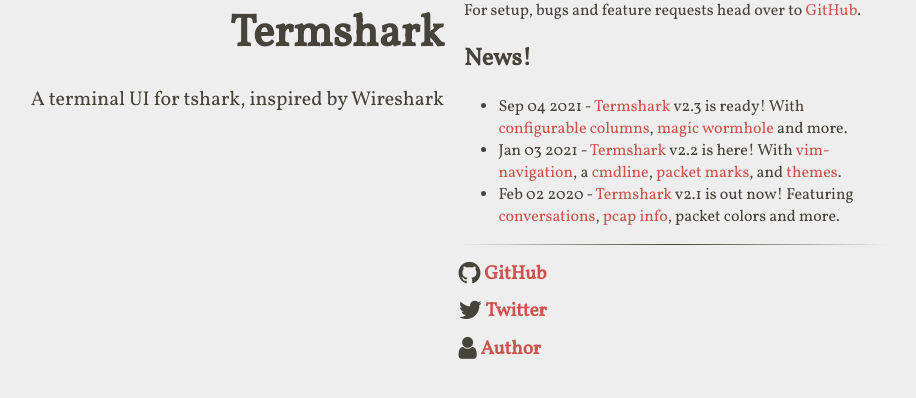
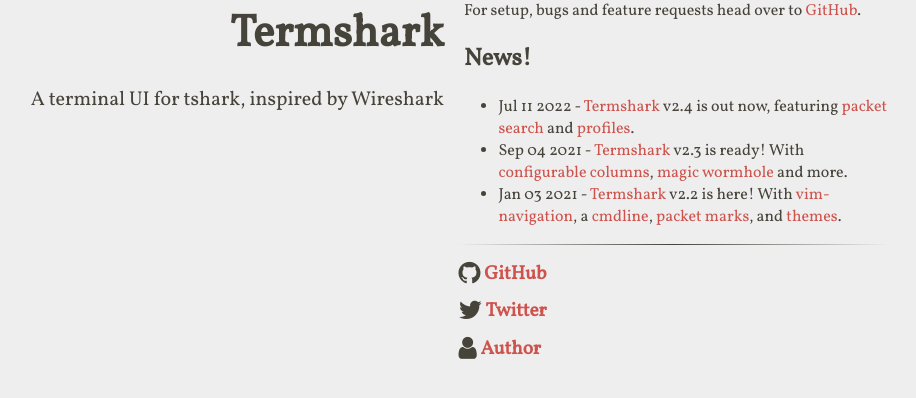
Before and after one commit to gcla/termshark, a Jekyll site: the page built from index.html, in a window 1280 px wide, cut to the strip 402-800 px from the top of the page. Shown: the whole strip, without its empty margins (216-1132 px from the left). Built offline with Jekyll 4.4.1, drawn with Linux system fonts in a browser that asks for light colours; nearby versions of some CDN libraries.

Commit message:
v2.4.0 updates to the termshark.io page

```diff
--- a/_config.yml
+++ b/_config.yml
@@ -8,7 +8,7 @@
 # configuration
 termshark:
   # an avatar or logo (optional)
-  logo: "/images/termsharkv21.gif"
+  logo: "/images/demo4.gif"
   # author will appear under the avatar (optional)
   author: "Termshark"
   # tagline will appear under the title (optional)
--- a/_includes/content.html
+++ b/_includes/content.html
@@ -21,9 +21,9 @@
 
 <h2>News!</h2>
 <ul>
+  <li>Jul 11 2022 - <a href="https://termshark.io/changelogv24">Termshark</a> v2.4 is out now, featuring <a href="https://github.com/gcla/termshark/blob/master/docs/UserGuide.md#searching-packets">packet search</a> and <a href="https://github.com/gcla/termshark/blob/master/docs/UserGuide.md#profiles">profiles</a>.</li>
   <li>Sep 04 2021 - <a href="https://termshark.io/changelogv23">Termshark</a> v2.3 is ready! With <a href="https://github.com/gcla/termshark/blob/master/docs/UserGuide.md#columns">configurable columns</a>, <a href="wormhole-demo">magic wormhole</a> and more.</li>
   <li>Jan 03 2021 - <a href="https://termshark.io/changelogv22">Termshark</a> v2.2 is here! With <a href="https://github.com/gcla/termshark/blob/master/docs/UserGuide.md#vim-navigation">vim-navigation</a>, a <a href="https://github.com/gcla/termshark/blob/master/docs/UserGuide.md#command-line">cmdline<a>, <a href="https://github.com/gcla/termshark/blob/master/docs/UserGuide.md#marking-packets">packet marks</a>, and <a href="https://github.com/gcla/termshark/blob/master/docs/UserGuide.md#themes">themes</a>.</li>
-  <li>Feb 02 2020 - <a href="https://termshark.io/changelogv21">Termshark</a> v2.1 is out now! Featuring <a href="https://github.com/gcla/termshark/blob/master/docs/UserGuide.md#conversations">conversations</a>, <a href="https://github.com/gcla/termshark/blob/master/docs/UserGuide.md#packet-capture-information">pcap info</a>, packet colors and more.</li>
 </ul>
 
 <hr />
--- /dev/null
+++ b/changelogv24.html
@@ -0,0 +1,5 @@
+---
+permalink: /changelogv24
+redirect_to:
+  - https://github.com/gcla/termshark/blob/master/CHANGELOG.md#240---2022-07-11
+---
```
